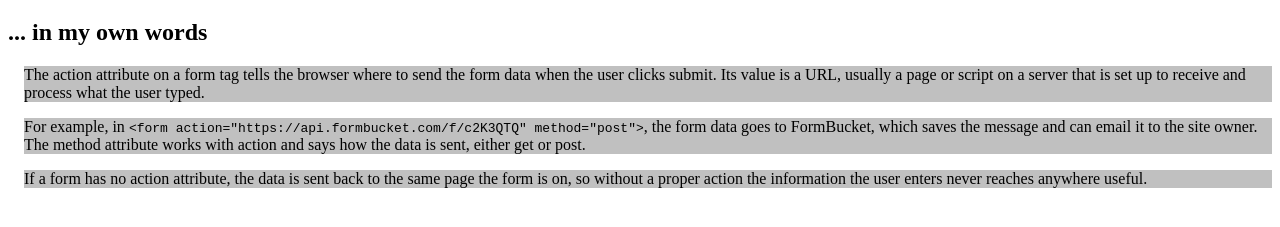
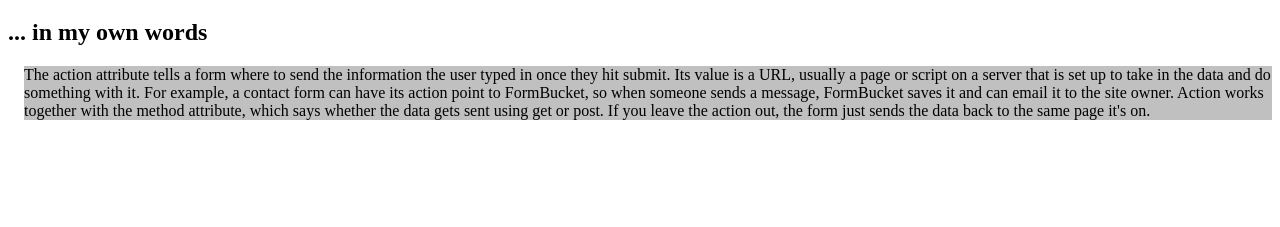
Before and after one commit to taylorzion00-art/UX220Test2-Zion, a plain HTML site: page q2.html in a window 1280 px wide. Shown: the part 61-288 px from the top of the page. Drawn offline with Linux system fonts and the light colour scheme.

Commit message:
fixed answer for q2, q3, and q4

```diff
--- a/q2.html
+++ b/q2.html
@@ -14,8 +14,8 @@ Change the non-silver space around your paragraph to have a left and bottom marg
         p {
             background-color: silver;
             color: black;
-            margin-left: 1em;
-            margin-bottom: 1em;
+            margin-left: 1rem;
+            margin-bottom: 1rem;
         }
     </style>
 </head>
@@ -25,9 +25,7 @@ Change the non-silver space around your paragraph to have a left and bottom marg
     <main>
         <h1>How the Action attribute works</h1>
         <h2>... in my own words</h2>
-        <p>The action attribute on a form tag tells the browser where to send the form data when the user clicks submit. Its value is a URL, usually a page or script on a server that is set up to receive and process what the user typed.</p>
-        <p>For example, in <code>&lt;form action="https://api.formbucket.com/f/c2K3QTQ" method="post"&gt;</code>, the form data goes to FormBucket, which saves the message and can email it to the site owner. The method attribute works with action and says how the data is sent, either get or post.</p>
-        <p>If a form has no action attribute, the data is sent back to the same page the form is on, so without a proper action the information the user enters never reaches anywhere useful.</p>
+        <p>The action attribute tells a form where to send the information the user typed in once they hit submit. Its value is a URL, usually a page or script on a server that is set up to take in the data and do something with it. For example, a contact form can have its action point to FormBucket, so when someone sends a message, FormBucket saves it and can email it to the site owner. Action works together with the method attribute, which says whether the data gets sent using get or post. If you leave the action out, the form just sends the data back to the same page it's on.</p>
     </main>
 </body>
 
```
Also changed, not shown: q3.html (+3 -3 lines), q4.html (+1 -1 lines).
